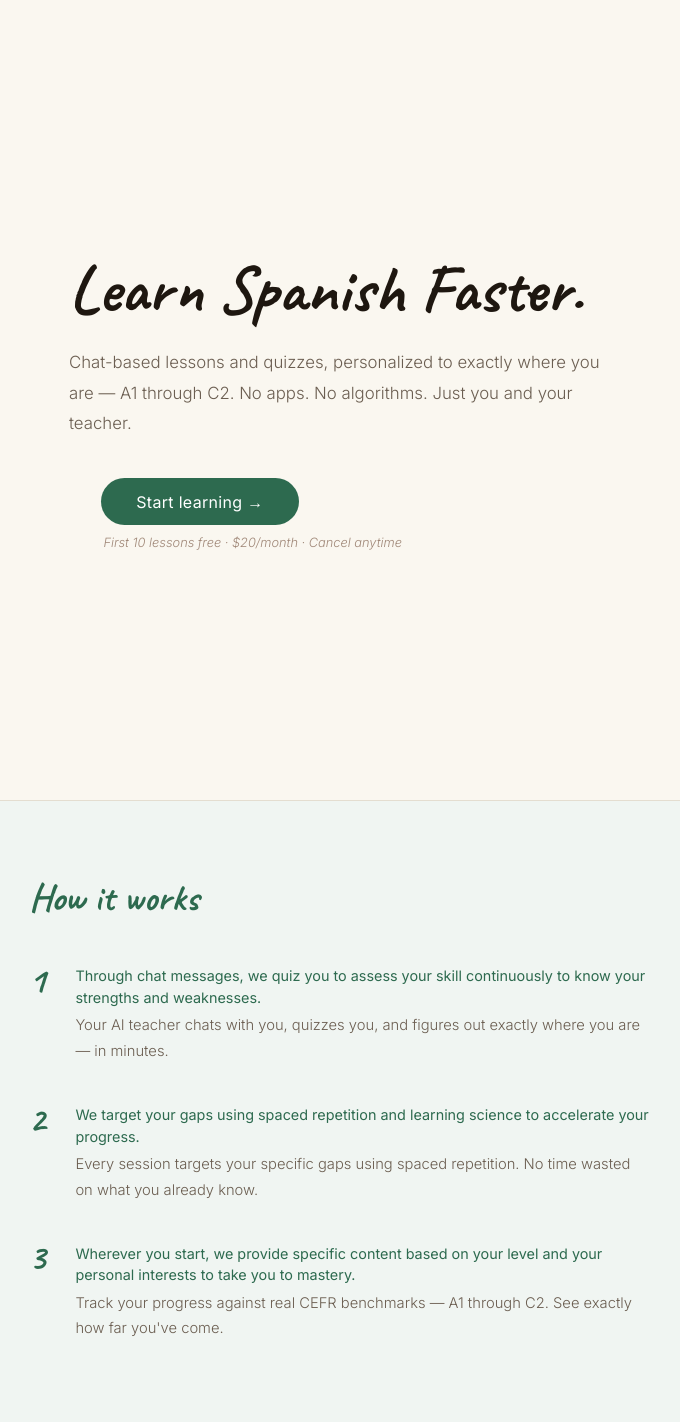
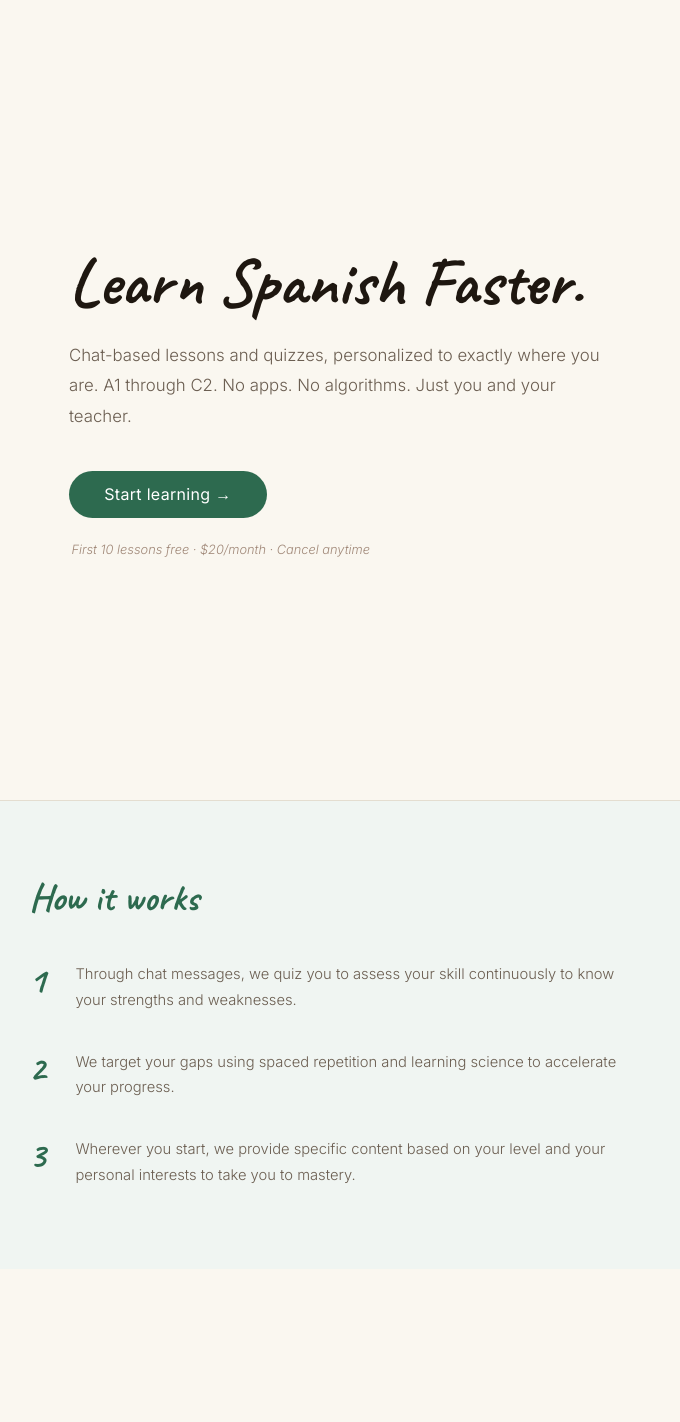
Before and after one commit to ezl/spanishtutor, a Django app: page / in a window 1280 px wide. Shown: the whole page, without its empty margins (301-981 px from the left). After the commit the page ends 1184 px from the top, so only its background shows below. Run offline with Django 4.2, Linux system fonts and the light colour scheme.

Commit message:
Landing page: fix CTA indent, step copy, remove em-dashes
- Remove erroneous margin-left on .cta-row, increase gap for vertical spacing
- Step headlines replace old step-text (not supplement it); remove duplicate copy
- Replace em-dashes with plain punctuation throughout

Co-Authored-By: Claude Sonnet 4.6 <noreply@anthropic.com>

```diff
--- a/learner/templates/learner/landing.html
+++ b/learner/templates/learner/landing.html
@@ -3,7 +3,7 @@
 <head>
   <meta charset="UTF-8">
   <meta name="viewport" content="width=device-width, initial-scale=1.0">
-  <title>Learn Spanish — Luz Angela</title>
+  <title>Learn Spanish with Luz Angela</title>
   <link rel="preconnect" href="https://fonts.googleapis.com">
   <link rel="preconnect" href="https://fonts.gstatic.com" crossorigin>
   <link href="https://fonts.googleapis.com/css2?family=Caveat:wght@400;600;700&family=Inter:ital,wght@0,300;0,400;1,300&display=swap" rel="stylesheet">
@@ -61,8 +61,7 @@
       display: flex;
       flex-direction: column;
       align-items: flex-start;
-      gap: 0.6rem;
-      margin-left: 2rem;
+      gap: 1.5rem;
     }
 
     .cta {
@@ -130,15 +129,6 @@
       width: 1.8rem;
     }
 
-    .step-body { display: flex; flex-direction: column; gap: 0.3rem; padding-top: 0.2rem; }
-
-    .step-headline {
-      font-size: 0.9rem;
-      font-weight: 500;
-      color: var(--green);
-      line-height: 1.5;
-    }
-
     .step-text {
       font-size: 0.92rem;
       font-weight: 300;
@@ -148,7 +138,6 @@
 
     @media (max-width: 600px) {
       .hero { padding: 4rem 1.5rem 4rem; min-height: auto; }
-      .cta-row { margin-left: 0; }
       .how { padding: 3rem 1.5rem 3.5rem; }
     }
   </style>
@@ -158,7 +147,7 @@
   <main class="hero">
     <h1>Learn Spanish Faster.</h1>
     <p class="hero-body">
-      Chat-based lessons and quizzes, personalized to exactly where you are — A1 through C2. No apps. No algorithms. Just you and your teacher.
+      Chat-based lessons and quizzes, personalized to exactly where you are. A1 through C2. No apps. No algorithms. Just you and your teacher.
     </p>
     <div class="cta-row">
       <a class="cta" href="https://discord.gg/7MB73HYd" target="_blank" rel="noopener">Start learning →</a>
@@ -172,24 +161,15 @@
       <ul class="steps">
         <li>
           <span class="step-num">1</span>
-          <div class="step-body">
-            <span class="step-headline">Through chat messages, we quiz you to assess your skill continuously to know your strengths and weaknesses.</span>
-            <span class="step-text">Your AI teacher chats with you, quizzes you, and figures out exactly where you are — in minutes.</span>
-          </div>
+          <span class="step-text">Through chat messages, we quiz you to assess your skill continuously to know your strengths and weaknesses.</span>
         </li>
         <li>
           <span class="step-num">2</span>
-          <div class="step-body">
-            <span class="step-headline">We target your gaps using spaced repetition and learning science to accelerate your progress.</span>
-            <span class="step-text">Every session targets your specific gaps using spaced repetition. No time wasted on what you already know.</span>
-          </div>
+          <span class="step-text">We target your gaps using spaced repetition and learning science to accelerate your progress.</span>
         </li>
         <li>
           <span class="step-num">3</span>
-          <div class="step-body">
-            <span class="step-headline">Wherever you start, we provide specific content based on your level and your personal interests to take you to mastery.</span>
-            <span class="step-text">Track your progress against real CEFR benchmarks — A1 through C2. See exactly how far you've come.</span>
-          </div>
+          <span class="step-text">Wherever you start, we provide specific content based on your level and your personal interests to take you to mastery.</span>
         </li>
       </ul>
     </div>
```
